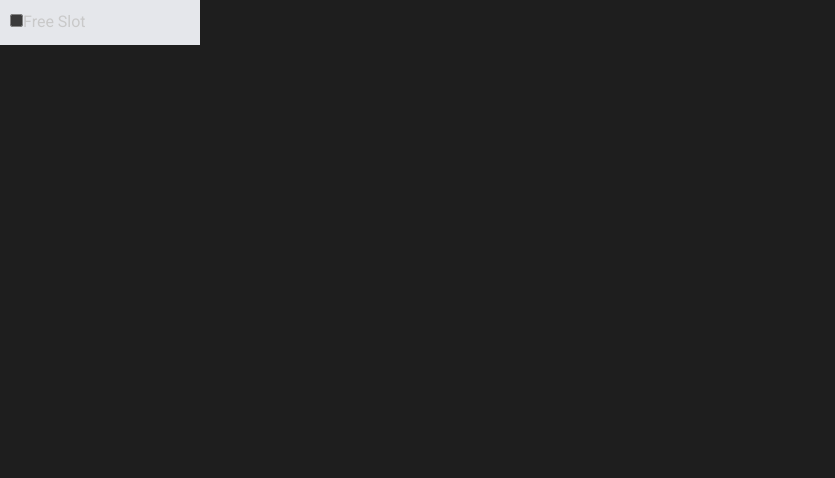
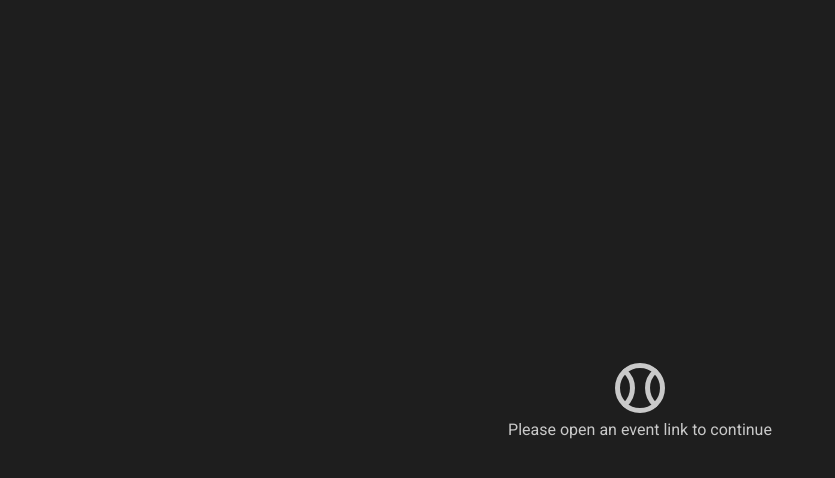
Before and after one commit to SherbazHashmi/makeit, a Next.js app: page / in a window 1280 px wide. Shown: the top 478 px of the page, without its empty margins (0-835 px from the left). Built offline with nearby package versions, Linux system fonts and the light colour scheme.

Commit message:
add base route

```diff
--- a/src/app/page.js
+++ b/src/app/page.js
@@ -1,7 +1,6 @@
-import { getRestaurants } from "@/src/lib/firebase/firestore.js";
 import { getAuthenticatedAppForUser } from "@/src/lib/firebase/serverApp.js";
-import { getFirestore } from "firebase/firestore";
-
+import { Text, Image, Container, Center } from "@mantine/core";
+import { IconBallTennis } from "@tabler/icons-react";
 // Force next.js to treat this route as server-side rendered
 // Without this line, during the build process, next.js will treat this route as static and build a static HTML file for it
 
@@ -16,16 +15,10 @@ export default async function Home({ searchParams }) {
 	const { firebaseServerApp } = await getAuthenticatedAppForUser();
 	return (
 		<main className="main__home">
-			<div class="home_content">
-				<ul>
-					<li>
-						<div class="player-slot">
-							<input type="checkbox" />
-							<span>Free Slot</span>
-						</div>
-					</li>
-				</ul>
-			</div>
+			<Container style={{ display: 'flex', justifyContent: 'center', alignItems: 'center', height: '100vh', flexDirection: 'column' }}>
+				<IconBallTennis size={60}/>
+				<Text>Please open an event link to continue</Text>
+			</Container>
 
 		</main>
 	);
```
